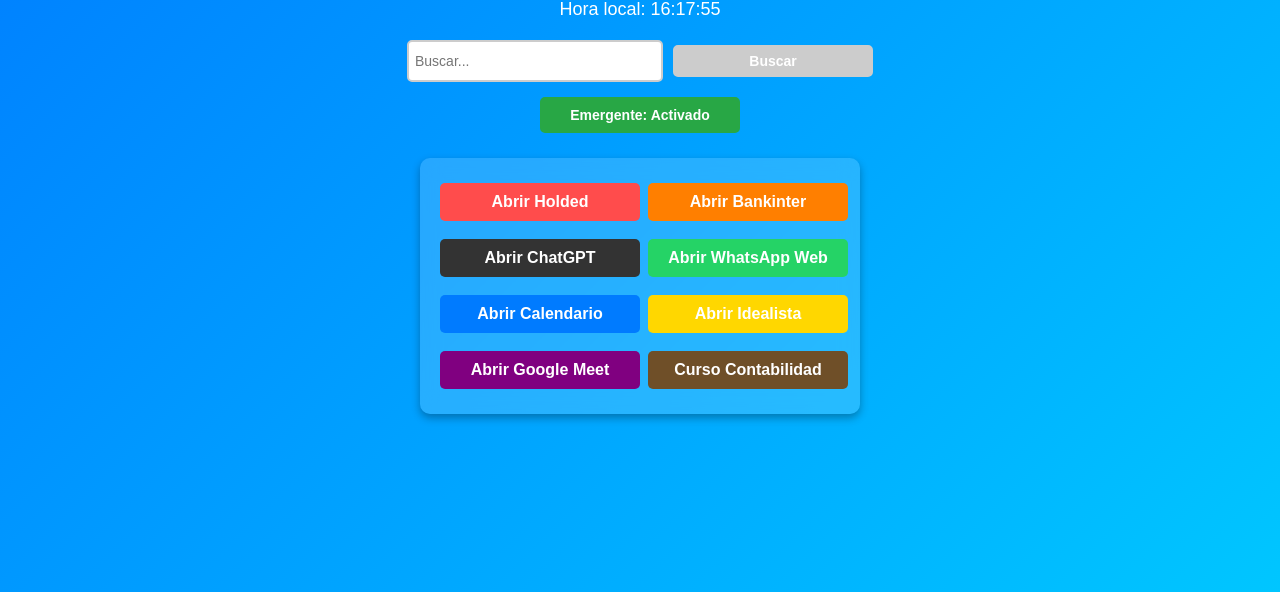
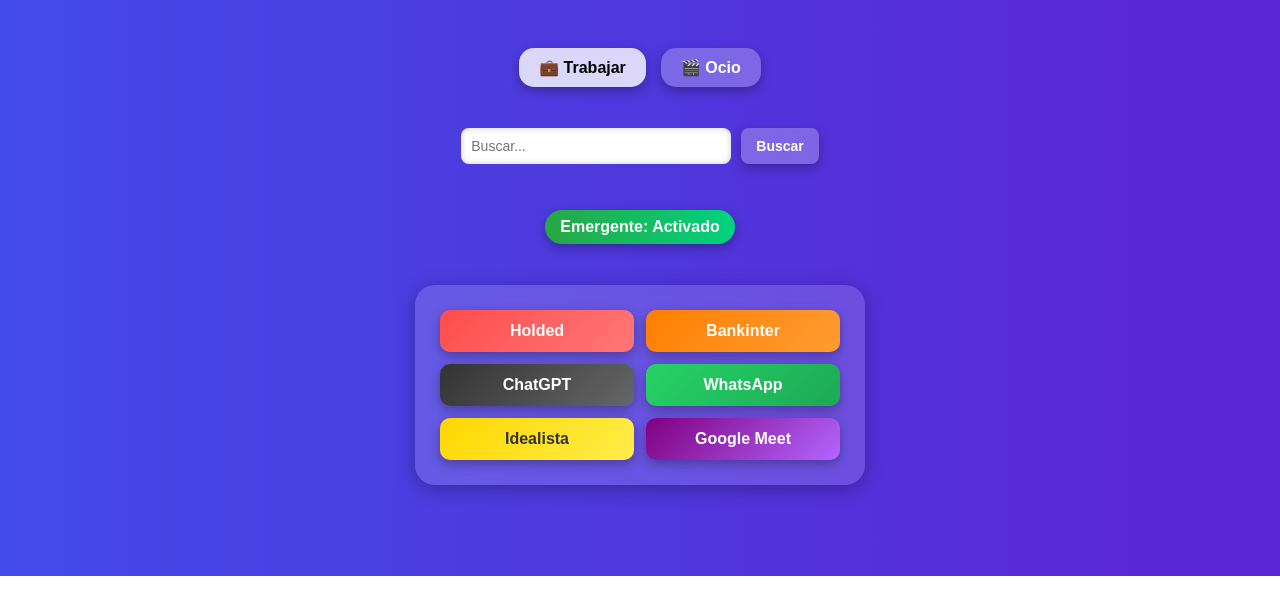
Before and after one commit to cyo95/inicio, a plain HTML site: page index.html in a window 1280 px wide. Shown: the part 224-816 px from the top of the page. Drawn offline with Linux system fonts and the light colour scheme.

Commit message:
Update index.html

```diff
--- a/index.html
+++ b/index.html
@@ -3,152 +3,218 @@
 <head>
 <meta charset="UTF-8">
 <meta name="viewport" content="width=device-width, initial-scale=1.0">
-    <title>Abrir Enlaces</title>
+<title>Centro de Enlaces</title>
 <style>
+    @import url('https://fonts.googleapis.com/css2?family=Poppins:wght@400;600&display=swap');
+
     body {
+        margin: 0;
+        height: 100vh;
+        font-family: 'Poppins', sans-serif;
+        color: #fff;
         display: flex;
         justify-content: center;
         align-items: center;
-            height: 100vh;
-            background: linear-gradient(135deg, #007BFF, #00C6FF);
-            font-family: Arial, sans-serif;
+        overflow: hidden;
+        background: linear-gradient(270deg, #6a11cb, #2575fc, #00c6ff, #ff6ec4);
+        background-size: 800% 800%;
+        animation: gradientMove 15s ease infinite;
+    }
+
+    @keyframes gradientMove {
+        0% { background-position: 0% 50%; }
+        50% { background-position: 100% 50%; }
+        100% { background-position: 0% 50%; }
+    }
+
+    /* Contenedor principal centrado verticalmente */
+    .main-content {
+        display: flex;
+        flex-direction: column;
+        align-items: center;
+        justify-content: space-evenly;
+        width: 100%;
+        max-width: 600px;
+        height: 90vh;
+        padding: 20px;
+        box-sizing: border-box;
+    }
+
+    h1 {
+        font-size: 2.8rem;
+        text-shadow: 0 4px 15px rgba(0, 0, 0, 0.4);
+        margin: 0;
+        letter-spacing: 1px;
+    }
+
+    .hora {
+        font-size: 2rem;
+        font-weight: 600;
+        text-shadow: 0 3px 10px rgba(0,0,0,0.3);
+        margin: 10px 0 25px 0;
+    }
+
+    /* Barra de navegación */
+    .nav-tabs {
+        display: flex;
+        gap: 15px;
+        margin-bottom: 10px;
+    }
+
+    .nav-button {
+        background: rgba(255,255,255,0.25);
+        backdrop-filter: blur(5px);
+        border: none;
+        border-radius: 15px;
+        padding: 10px 20px;
+        font-weight: bold;
         color: white;
-            text-align: center;
-            flex-direction: column;
+        cursor: pointer;
+        transition: all 0.3s;
     }
-        .container {
-            background: rgba(255, 255, 255, 0.15);
-            padding: 20px;
-            border-radius: 10px;
-            box-shadow: 0 4px 8px rgba(0, 0, 0, 0.3);
-            backdrop-filter: blur(10px);
+
+    .nav-button:hover {
+        background: rgba(255,255,255,0.5);
+        color: #000;
+        transform: scale(1.05);
     }
+
+    .nav-button.active {
+        background: rgba(255,255,255,0.8);
+        color: #000;
+    }
+
     .search-container {
-            margin: 10px 0;
         display: flex;
+        justify-content: center;
+        align-items: center;
         gap: 10px;
-            justify-content: center;
+        margin-bottom: 15px;
     }
+
     .search-container input {
-            padding: 6px;
+        padding: 10px;
+        border-radius: 8px;
+        border: none;
+        outline: none;
+        width: 250px;
         font-size: 14px;
-            border: 2px solid #ccc;
-            border-radius: 5px;
-            width: 240px;
-            transition: border-color 0.3s;
+        transition: all 0.3s;
+        box-shadow: inset 0 0 6px rgba(0,0,0,0.2);
     }
+
     .search-container input:focus {
-            border-color: #007BFF;
-            outline: none;
+        transform: scale(1.05);
+        box-shadow: 0 0 10px rgba(255,255,255,0.6);
     }
+
     .search-container button {
-            padding: 6px 10px;
+        padding: 10px 15px;
         font-size: 14px;
         font-weight: bold;
-            border: 2px solid #007BFF;
-            border-radius: 5px;
-            background-color: #007BFF;
+        border: none;
+        border-radius: 8px;
+        background: rgba(255,255,255,0.25);
         color: white;
         cursor: pointer;
-            transition: background-color 0.3s, border-color 0.3s;
+        transition: all 0.3s;
+        backdrop-filter: blur(5px);
     }
-        .search-container button:disabled {
-            background-color: #ccc;
-            border-color: #ccc;
-            cursor: not-allowed;
+
+    .search-container button:hover:not(:disabled) {
+        background: rgba(255,255,255,0.5);
+        color: #000;
+        transform: scale(1.08);
     }
-        .search-container input:not(:placeholder-shown) + button {
-            background-color: #0056b3;
-            border-color: #0056b3;
+
+    .toggle-container {
+        margin-bottom: 10px;
     }
+
+    .toggle-button {
+        padding: 8px 15px;
+        border-radius: 20px;
+        border: none;
+        background: linear-gradient(90deg, #28a745, #00d27f);
+        color: white;
+        font-weight: bold;
+        cursor: pointer;
+        transition: all 0.4s ease;
+        box-shadow: 0 4px 12px rgba(0,0,0,0.3);
+    }
+
+    .toggle-button.off {
+        background: linear-gradient(90deg, #dc3545, #ff5a5f);
+    }
+
+    .container {
+        background: rgba(255,255,255,0.15);
+        border-radius: 20px;
+        padding: 25px;
+        box-shadow: 0 4px 20px rgba(0,0,0,0.3);
+        backdrop-filter: blur(12px);
+        display: none;
+        max-width: 400px;
+        width: 100%;
+    }
+
+    .container.active {
+        display: block;
+    }
+
     .grid-container {
         display: grid;
         grid-template-columns: repeat(2, 1fr);
-            gap: 8px;
-            max-width: 400px;
-            margin: 10px auto;
+        gap: 12px;
     }
-        .toggle-container {
-            margin-bottom: 10px;
-        }
-        .toggle-button {
-            padding: 8px 12px;
-            font-size: 14px;
+
+    button {
+        padding: 12px;
+        font-size: 16px;
         font-weight: bold;
-            border: 2px solid #28a745;
-            border-radius: 5px;
-            background-color: #28a745;
+        border-radius: 10px;
+        border: none;
         color: white;
         cursor: pointer;
-            transition: background-color 0.3s, border-color 0.3s;
+        transition: all 0.3s;
+        box-shadow: 0 4px 12px rgba(0,0,0,0.3);
+        backdrop-filter: blur(10px);
     }
-        .toggle-button.off {
-            background-color: #dc3545;
-            border-color: #dc3545;
+
+    button:hover {
+        transform: scale(1.07);
+        box-shadow: 0 6px 18px rgba(0,0,0,0.4);
     }
-        h1 {
-            font-size: 24px;
-            margin-bottom: 10px;
-        }
-        .hora {
-            font-size: 18px;
-            margin-bottom: 10px;
-        }
-        button {
-            display: block;
-            width: 200px;
-            margin: 5px auto;
-            padding: 10px;
-            font-size: 16px;
-            font-weight: bold;
-            color: white;
-            border: none;
-            border-radius: 5px;
-            cursor: pointer;
-            transition: background 0.3s, transform 0.1s;
-        }
-        button:hover {
-            transform: scale(1.05);
-        }
-        /* Colores personalizados para los botones */
-        .btn-holded {
-            background-color: #FF4C4C; /* Rojo */
-            border-color: #FF4C4C;
-        }
-        .btn-whatsapp {
-            background-color: #25D366; /* Verde WhatsApp */
-            border-color: #25D366;
-        }
-        .btn-bankinter {
-            background-color: #FF7F00; /* Naranja Bankinter */
-            border-color: #FF7F00;
-        }
-        .btn-chatgpt {
-            background-color: #333333; /* Negro ChatGPT */
-            border-color: #333333;
-        }
-        /* Botones con colores específicos */
-        .btn-calendario {
-            background-color: #007BFF; /* Azul Calendario */
-            border-color: #007BFF;
-        }
-        .btn-idealista {
-            background-color: #FFD700; /* Amarillo Idealista */
-            border-color: #FFD700;
-        }
-        .btn-meet {
-            background-color: #800080; /* Morado Google Meet */
-            border-color: #800080;
-        }
-        .btn-contabilidad {
-            background-color: #6F4F28; /* Marrón Curso Contabilidad */
-            border-color: #6F4F28;
-        }
+
+    /* Botones sección Trabajar */
+    .btn-holded { background: linear-gradient(135deg, #ff4c4c, #ff7878); }
+    .btn-bankinter { background: linear-gradient(135deg, #ff7f00, #ff9c33); }
+    .btn-chatgpt { background: linear-gradient(135deg, #333, #666); }
+    .btn-whatsapp { background: linear-gradient(135deg, #25D366, #1DA955); }
+    .btn-idealista { background: linear-gradient(135deg, #FFD700, #ffed4a); color: #333; }
+    .btn-meet { background: linear-gradient(135deg, #800080, #b266ff); }
+
+    /* Botones sección Ocio */
+    .btn-netflix { background: linear-gradient(135deg, #E50914, #B81D24); }
+    .btn-movistar { background: linear-gradient(135deg, #00b4d8, #0077b6); }
+    .btn-youtube { background: linear-gradient(135deg, #FF0000, #CC0000); }
+    .btn-hbo { background: linear-gradient(135deg, #6a11cb, #2575fc); }
+    .btn-prime { background: linear-gradient(135deg, #00A8E1, #007BFF); }
+    .btn-twitch { background: linear-gradient(135deg, #6441A5, #9146FF); }
+
 </style>
 </head>
 <body>
+<div class="main-content">
+    <div>
         <h1 id="saludo"></h1>
         <div class="hora" id="hora"></div>
+    </div>
+
+    <div class="nav-tabs">
+        <button class="nav-button active" onclick="mostrarSeccion('trabajo', this)">💼 Trabajar</button>
+        <button class="nav-button" onclick="mostrarSeccion('ocio', this)">🎬 Ocio</button>
+    </div>
 
     <div class="search-container">
         <input type="text" id="search" placeholder="Buscar..." oninput="habilitarBotonBuscar()">
@@ -159,28 +225,48 @@
         <button id="toggle-emergente" class="toggle-button" onclick="toggleEmergente()">Emergente: Activado</button>
     </div>
 
-    <div class="container grid-container">
-        <button class="btn-holded" onclick="abrirVentana('https://app.holded.com/home')">Abrir Holded</button>
-        <button class="btn-bankinter" onclick="abrirVentana('https://empresas.bankinter.com/secure/es')">Abrir Bankinter</button>
-        <button class="btn-chatgpt" onclick="abrirVentana('https://chatgpt.com')">Abrir ChatGPT</button>
-        <button class="btn-whatsapp" onclick="abrirVentana('https://web.whatsapp.com/')">Abrir WhatsApp Web</button>
-        <button class="btn-calendario" onclick="abrirVentana('https://calendar.google.com/calendar/u/0/r')">Abrir Calendario</button>
-        <button class="btn-idealista" onclick="abrirVentana('https://www.idealista.com/')">Abrir Idealista</button>
-        <button class="btn-meet" onclick="abrirVentana('https://meet.google.com/bff-vjii-hme?pli=1')">Abrir Google Meet</button>
-        <button class="btn-contabilidad" onclick="abrirVentana('https://www.cef.es/es/videos-de-contabilidad.html')">Curso Contabilidad</button>
+    <!-- SECCIÓN TRABAJAR -->
+    <div id="trabajo" class="container active">
+        <div class="grid-container">
+            <button class="btn-holded" onclick="abrirVentana('https://app.holded.com/home')">Holded</button>
+            <button class="btn-bankinter" onclick="abrirVentana('https://empresas.bankinter.com/secure/es')">Bankinter</button>
+            <button class="btn-chatgpt" onclick="abrirVentana('https://chatgpt.com')">ChatGPT</button>
+            <button class="btn-whatsapp" onclick="abrirVentana('https://web.whatsapp.com/')">WhatsApp</button>
+            <button class="btn-idealista" onclick="abrirVentana('https://www.idealista.com/')">Idealista</button>
+            <button class="btn-meet" onclick="abrirVentana('https://meet.google.com/')">Google Meet</button>
+        </div>
+    </div>
+
+    <!-- SECCIÓN OCIO -->
+    <div id="ocio" class="container">
+        <div class="grid-container">
+            <button class="btn-netflix" onclick="abrirVentana('https://www.netflix.com/')">Netflix</button>
+            <button class="btn-movistar" onclick="abrirVentana('https://ver.movistarplus.es/canales')">Movistar Plus</button>
+            <button class="btn-youtube" onclick="abrirVentana('https://www.youtube.com/')">YouTube</button>
+            <button class="btn-hbo" onclick="abrirVentana('https://www.hbomax.com/')">HBO Max</button>
+            <button class="btn-prime" onclick="abrirVentana('https://www.primevideo.com/')">Prime Video</button>
+            <button class="btn-twitch" onclick="abrirVentana('https://www.twitch.tv/')">Twitch</button>
+        </div>
+    </div>
 </div>
 
 <script>
     let emergente = true;
 
     function actualizarHora() {
-            let ahora = new Date();
-            let horas = ahora.getHours();
-            let minutos = ahora.getMinutes();
-            let segundos = ahora.getSeconds();
-            let saludo = horas < 12 ? "Buenos días" : "Buenas tardes";
+        const ahora = new Date();
+        const horas = ahora.getHours();
+        const minutos = ahora.getMinutes();
+        const segundos = ahora.getSeconds();
+        let saludo = "";
+
+        if (horas < 12) saludo = "🌞 Buenos días";
+        else if (horas < 20) saludo = "🌤️ Buenas tardes";
+        else saludo = "🌙 Buenas noches";
+
         document.getElementById("saludo").innerText = saludo;
-            document.getElementById("hora").innerText = `Hora local: ${horas.toString().padStart(2, '0')}:${minutos.toString().padStart(2, '0')}:${segundos.toString().padStart(2, '0')}`;
+        document.getElementById("hora").innerText =
+            `Hora local: ${horas.toString().padStart(2,'0')}:${minutos.toString().padStart(2,'0')}:${segundos.toString().padStart(2,'0')}`;
     }
 
     function abrirVentana(url) {
@@ -192,25 +278,21 @@
     }
 
     function buscarEnGoogle() {
-            let query = document.getElementById('search').value;
+        const query = document.getElementById('search').value.trim();
         if (query) {
             window.open(`https://www.google.com/search?q=${encodeURIComponent(query)}`, '_blank');
         }
     }
 
     function habilitarBotonBuscar() {
-            let input = document.getElementById('search');
-            let boton = document.getElementById('search-btn');
-            if (input.value.trim() !== "") {
-                boton.disabled = false;
-            } else {
-                boton.disabled = true;
-            }
+        const input = document.getElementById('search');
+        const boton = document.getElementById('search-btn');
+        boton.disabled = input.value.trim() === "";
     }
 
     function toggleEmergente() {
         emergente = !emergente;
-            let button = document.getElementById('toggle-emergente');
+        const button = document.getElementById('toggle-emergente');
         if (emergente) {
             button.textContent = "Emergente: Activado";
             button.classList.remove("off");
@@ -220,6 +302,14 @@
         }
     }
 
+    function mostrarSeccion(id, boton) {
+        document.querySelectorAll('.container').forEach(c => c.classList.remove('active'));
+        document.getElementById(id).classList.add('active');
+
+        document.querySelectorAll('.nav-button').forEach(b => b.classList.remove('active'));
+        boton.classList.add('active');
+    }
+
     actualizarHora();
     setInterval(actualizarHora, 1000);
 </script>
```
Lines whose indentation alone changed are shown as unchanged.
